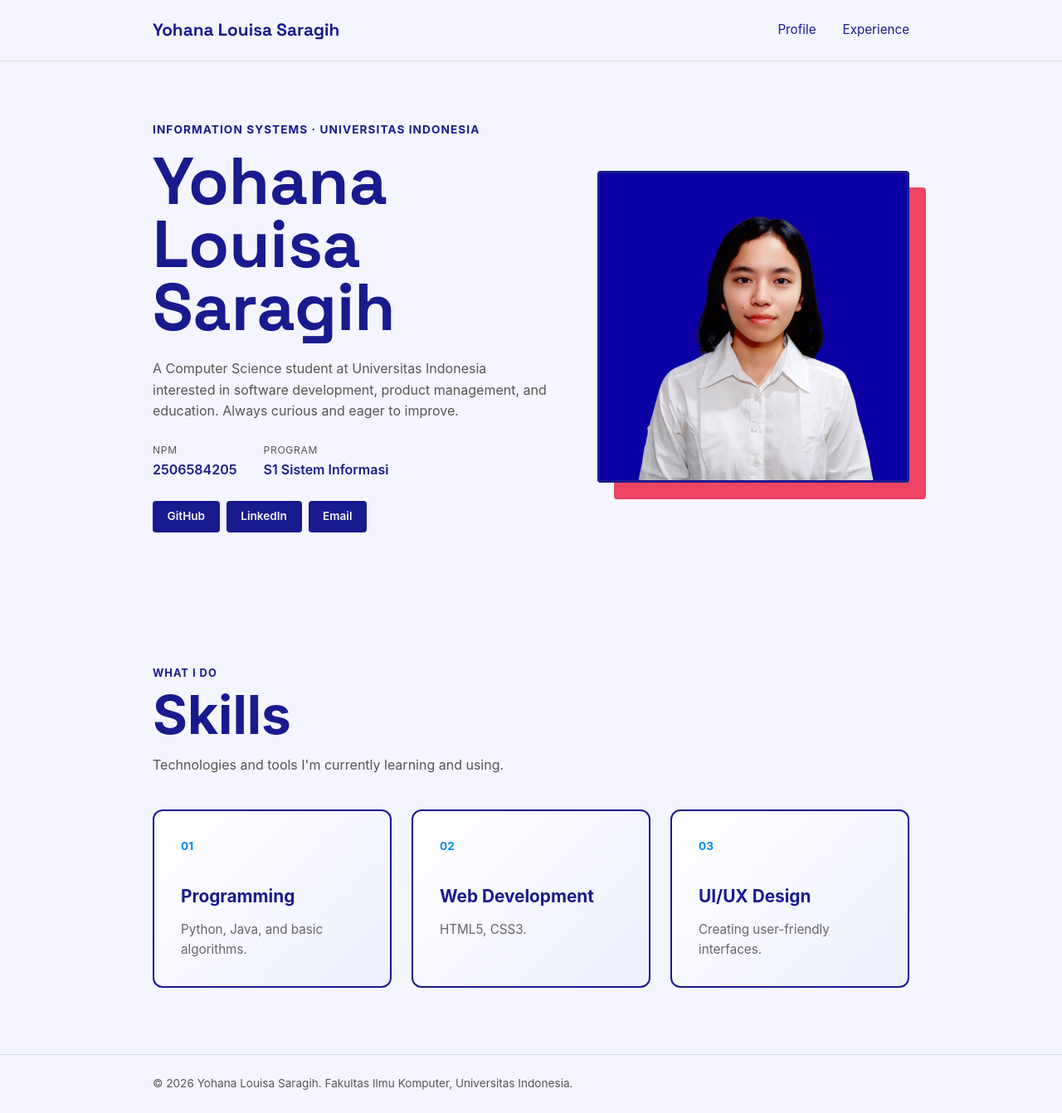
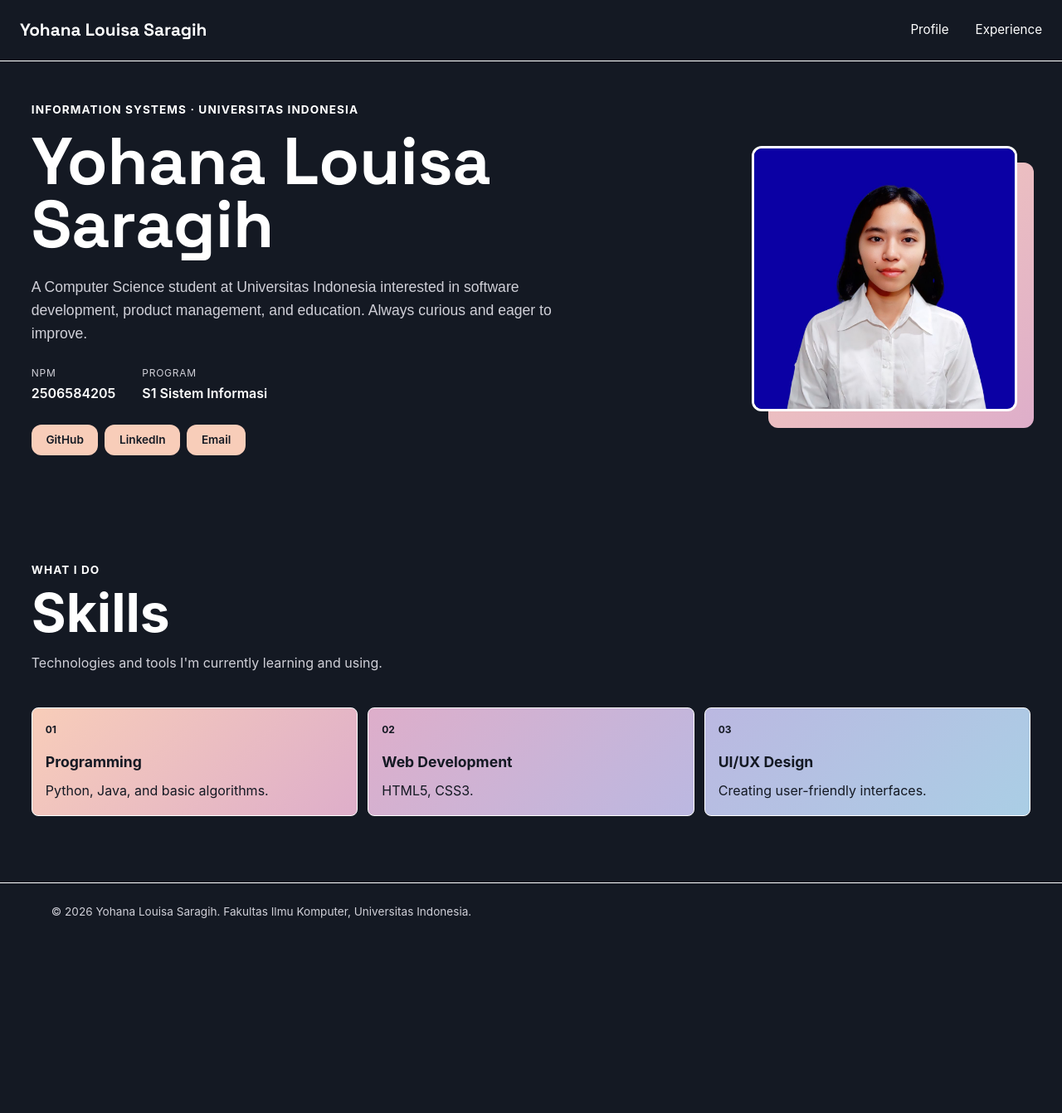
Before and after one commit to yohanalouisa/myportofolio, a Django app: page / in a window 1280 px wide. Shown: the whole page at 83% size. After the commit the page ends 1107 px from the top, so only its background shows below. Run offline with Django 5.2, Linux system fonts and the light colour scheme.

Commit message:
Update Portofolio color theme

```diff
--- a/static/css/style.css
+++ b/static/css/style.css
@@ -5,13 +5,19 @@
 }
 
 :root {
-    --ink: #181b8e;
-    --paper: #f5f5ff;
-    --accent: #ed4563;
-    --accent-dark: #181b8e;
-    --line: #d9d9f2;
-    --text-muted: #555;
-    --radius: 4px;
+    --ink: #ffffff;
+    --paper: #141923;
+    --accent: #f8cdb9;
+    --accent-dark: #ffffff;
+    --line: #ffffff;
+    --text-muted: #d0d0d8;
+
+    --peach: #f8cdb9;
+    --pink: #f5c9ca;
+    --mauve: #deaeca;
+    --lavender: #bbb8e1;
+    --blue: #aacee5;
+    --radius: 12px;
 }
 
 body {
@@ -26,9 +32,11 @@ h1, .brand {
 }
 
 .container {
-    max-width: 960px;
+    width: 100%;
+    max-width: none;
     margin: 0 auto;
-    padding: 0 1.5rem;
+    padding-left: 1cm;
+    padding-right: 1cm;
 }
 
 .site-header {
@@ -61,12 +69,12 @@ h1, .brand {
 }
 
 .hero {
-    padding: 4.5rem 0 5rem;
+    padding: 3rem 0;
 }
 
 .hero-grid {
     display: grid;
-    grid-template-columns: 1.3fr 1fr;
+    grid-template-columns: 1.2fr 1fr;
     grid-template-areas:
         "identity photo"
         "details  photo";
@@ -91,13 +99,16 @@ h1, .brand {
 }
 
 .hero-identity h1 {
+    color: #ffffff;
     font-size: clamp(3rem, 7vw, 5rem);
     line-height: 0.95;
 }
 
 .bio {
+    font-family: "Poppins", sans-serif;
+    font-size: 1.1rem;
     color: var(--text-muted);
-    max-width: 480px;
+    max-width: 650px;
     margin-bottom: 1.5rem;
 }
 
@@ -131,20 +142,24 @@ h1, .brand {
     font-weight: 600;
     text-decoration: none;
     color: var(--paper);
-    background-color: var(--ink);
+    background-color: var(--peach);
     border-radius: var(--radius);
     padding: 0.5rem 1.1rem;
     transition: background-color 0.2s ease;
 }
 
 .social-link:hover {
-    background-color: var(--accent);
+    background-color: var(--mauve);
 }
 
 .hero-photo {
     grid-area: photo;
     align-self: center;
     position: relative;
+    width: 320px;
+    height: 320px;
+    justify-self: end;
+    transform: translateX(-1rem);
 }
 
 .photo-block {
@@ -153,7 +168,7 @@ h1, .brand {
     left: 1.25rem;
     width: 100%;
     height: 100%;
-    background-color: var(--accent);
+    background: linear-gradient(135deg, var(--accent), var(--mauve));
     border-radius: var(--radius);
     z-index: 0;
 }
@@ -163,7 +178,8 @@ h1, .brand {
     z-index: 1;
     display: block;
     width: 100%;
-    aspect-ratio: 1 / 1;
+    /* aspect-ratio: 1 / 1; */
+    height: 100%;
     object-fit: cover;
     border-radius: var(--radius);
     border: 3px solid var(--ink);
@@ -178,11 +194,11 @@ h1, .brand {
 
 .skills {
     padding: 5rem 0;
-    background-color: #f5f5ff;
+    background-color: var(--paper);
 }
 
 .section-kicker {
-    color: #ED4563;
+    color: var(--ink);
     font-size: 0.85rem;
     font-weight: 700;
     letter-spacing: 0.08em;
@@ -191,14 +207,14 @@ h1, .brand {
 }
 
 .skills h2 {
-    color: #181B8E;
+    color: #ffffff;
     font-size: clamp(2.5rem, 5vw, 4rem);
     line-height: 1;
     margin-bottom: 1rem;
 }
 
 .section-description {
-    color: #555;
+    color: var(--text-muted);
     max-width: 500px;
     margin-bottom: 2.5rem;
 }
@@ -206,52 +222,83 @@ h1, .brand {
 .skills-grid {
     display: grid;
     grid-template-columns: repeat(3, 1fr);
-    gap: 1.5rem;
+    gap: 0.75rem;
 }
 
 .skill-card {
-    padding: 2rem;
-    background: linear-gradient(135deg, #ffffff, #eef0ff);
-    border: 2px solid #181B8E;
-    border-radius: 12px;
-    transition: transform 0.2s ease, box-shadow 0.2s ease;
+    padding: 1rem;
+    background: linear-gradient(135deg, var(--peach), var(--lavender));
+    border: 1px solid #ffffff;
+    border-radius: 8px;
+    transition: transform 0.3s ease, box-shadow 0.3s ease;
 }
 
 .skill-card:hover {
-    transform: translateY(-8px);
-    box-shadow: 8px 8px 0 #ED4563;
+    transform: translateY(-6px);
+    border-color: #ffffff;
+    box-shadow:
+        0 0 8px #ffffff,
+        0 0 18px var(--lavender),
+        0 0 30px var(--pink);
 }
-
 .skill-number {
     display: block;
-    color: #078BED;
-    font-size: 0.85rem;
+    color: var(--paper);
+    font-size: 0.75rem;
     font-weight: 700;
-    margin-bottom: 2rem;
+    margin-bottom: 1rem;
 }
 
 .skill-card h3 {
-    color: #181B8E;
-    font-size: 1.3rem;
-    margin-bottom: 0.75rem;
+    color: var(--paper);
+    font-size: 1.1rem;
+    margin-bottom: 0.5rem;
 }
 
 .skill-card p {
-    color: #666;
-    font-size: 0.95rem;
+    color: var(--paper);
+    font-size: 1rem;
+}
+
+.skill-card:nth-child(1) {
+    background: linear-gradient(135deg, var(--accent), var(--mauve));
+}
+
+.skill-card:nth-child(2) {
+    background: linear-gradient(135deg, var(--mauve), var(--lavender));
+}
+
+.skill-card:nth-child(3) {
+    background: linear-gradient(135deg, var(--lavender), var(--blue));
 }
 
 @media (max-width: 600px) {
+    .container {
+        padding: 0 1rem;
+    }
+
+    .hero {
+        padding: 2rem 0;
+    }
+
     .hero-grid {
         grid-template-columns: 1fr;
         grid-template-areas:
             "identity"
             "photo"
             "details";
+        grid: 1.5rem;
+    }
+
+    .hero-identity h1 {
+        font-size: clamp(2.5rem, 12vw, 4rem);
+        line-height: 0.95;
     }
 
     .hero-photo {
-        max-width: 220px;
+        width: 100%;
+        max-width: 320px;
+        justify-self: center;
     }
 
     .social-links {
@@ -276,13 +323,13 @@ h1, .brand {
     border-top: 1px solid var(--line);
 }
 
-.section-kicker {
+/* .section-kicker {
     color: var(--accent-dark);
     font-size: 0.8rem;
     font-weight: 700;
     letter-spacing: 0.08em;
     text-transform: uppercase;
-}
+} */
 
 .experience-section h1 {
     margin: 0.4rem 0 1.5rem;
@@ -297,9 +344,19 @@ h1, .brand {
 
 .experience-card {
     padding: 1.25rem;
-    background: linear-gradient(135deg, #ffffff, #eef0ff);
-    border: 1px solid var(--line);
+    background: linear-gradient(135deg, var(--blue), var(--mauve));
+    border: 1px solid #ffffff;
     border-radius: var(--radius);
+    transition: transform 0.3s ease, box-shadow 0.3s ease;
+}
+
+.experience-card:hover {
+    transform: translateY(-8px);
+    border-color: #ffffff;
+    box-shadow:
+        0 0 10px #ffffff,
+        0 0 25px var(--lavender),
+        0 0 45px var(--pink);
 }
 
 .experience-category {
```
